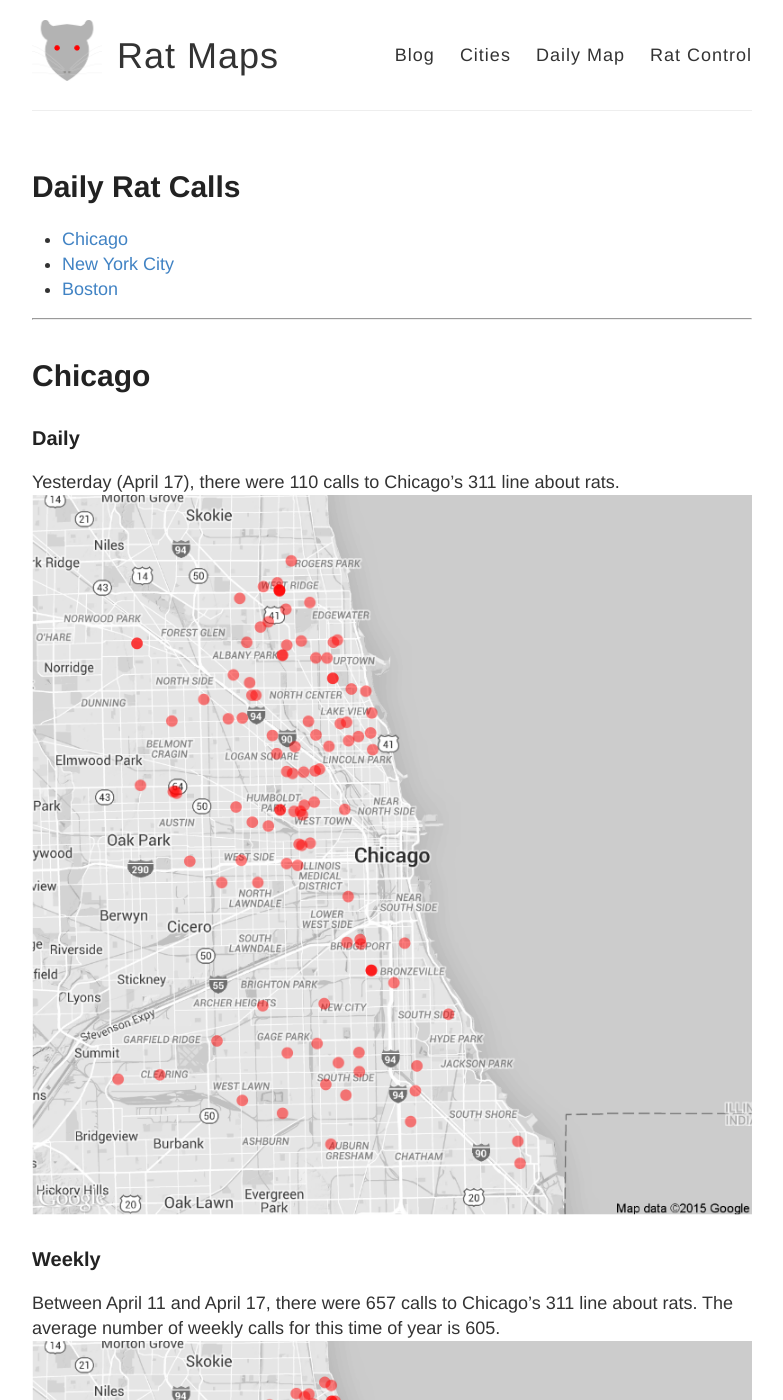
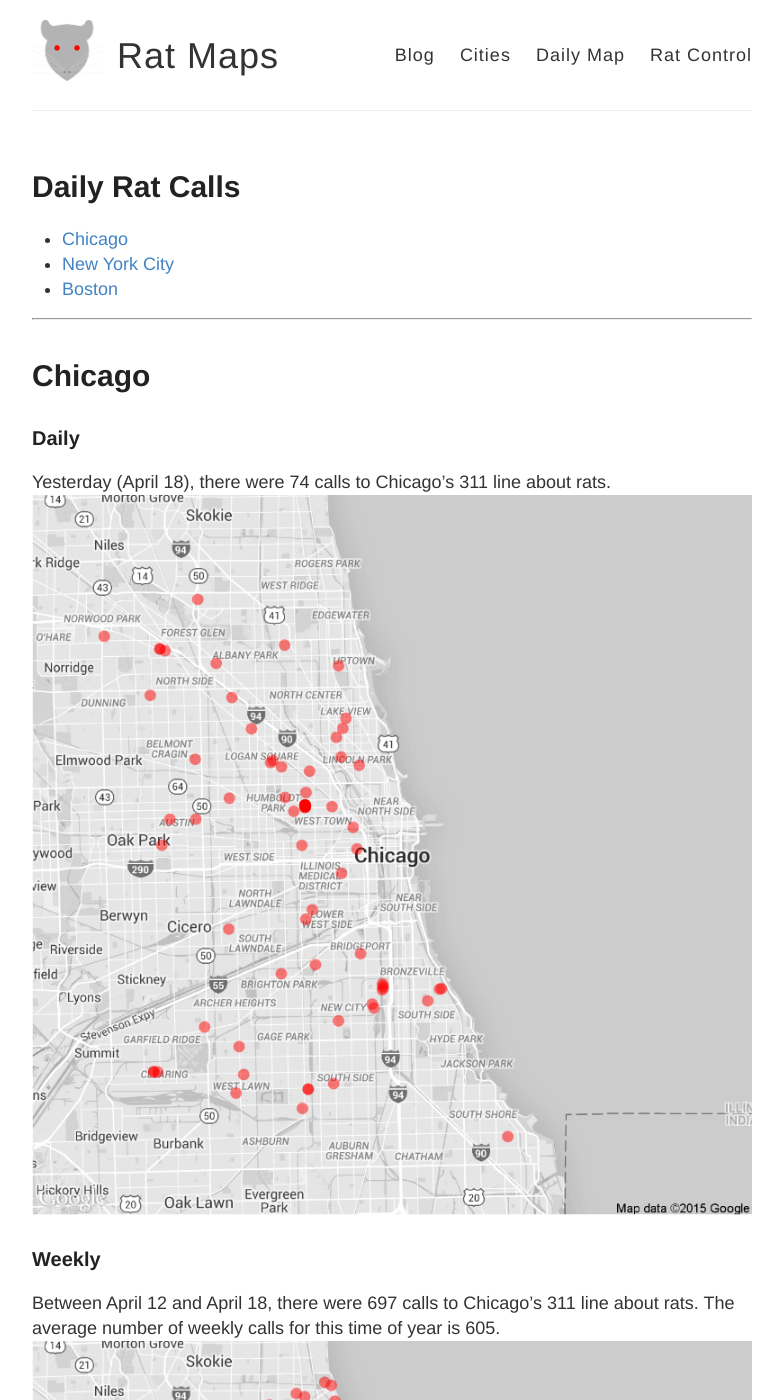
Before and after one commit to DanielHadley/ratmaps, a Jekyll site: the page built from daily.md, in a window 1280 px wide and 1400 px high. Shown: the whole window, without its empty margins (248-1031 px from the left). Built offline with Jekyll 4.4.1, drawn with Linux system fonts in a browser that asks for light colours; comment, search, counter and statistics services are not loaded; some of the changed text lies outside the part shown.

Commit message:
Daily Maps

```diff
--- a/daily.md
+++ b/daily.md
@@ -15,22 +15,22 @@ tags: Chicago NYC weekly daily rats
 
 ### Daily
 
-Yesterday (April 17), there were 110 calls to Chicago's 311 line about rats.
+Yesterday (April 18), there were 74 calls to Chicago's 311 line about rats.
 ![Chicago rat calls to 311 weekly map]({{ site.cityimages }}/daily/Chicago_Rat_Map_Daily.png)
 
 ### Weekly
-Between April 11 and April 17, there were 657 calls to Chicago's 311 line about rats. The average number of weekly calls for this time of year is 605.
+Between April 12 and April 18, there were 697 calls to Chicago's 311 line about rats. The average number of weekly calls for this time of year is 605.
 ![Chicago rat calls to 311 weekly map]({{ site.cityimages }}/daily/Chicago_Rat_Map_Weekly.png)
 ***
 # New York City <a id="nyc"><a>
 
 ### Daily
 
-Yesterday (April 17), there were 6 calls to New York City's 311 line about rats.
+Yesterday (April 18), there were 7 calls to New York City's 311 line about rats.
 ![NYC rat calls to 311 weekly map]({{ site.cityimages }}/daily/NYC_Rat_Map_Daily.png)
 
 ### Weekly
-Between April 11 and April 17, there were 244 calls to New York City's 311 line about rats. The average number of weekly calls for this time of year is 221.
+Between April 12 and April 18, there were 261 calls to New York City's 311 line about rats. The average number of weekly calls for this time of year is 221.
 ![NYC rat calls to 311 weekly map]({{ site.cityimages }}/daily/NYC_Rat_Map_Weekly.png)
 
 Each red dot represents one call about a rat seen in that location. The dots are transparent, so multiple calls from one location will be seen as a solid dot. The usual caveats apply: more calls do not necessarily mean that there are more rats in that location than other parts of the city. A cluster of dots could indicate that one resident is unusually vocal about rodents in his or her neighborhood. Also, more densely populated neighborhoods tend to make more calls to 311.
```
Also changed, not shown: images/pages/daily/Chicago_Rat_Map_Daily.png, images/pages/daily/Chicago_Rat_Map_Weekly.png, images/pages/daily/NYC_Rat_Map_Daily.png, images/pages/daily/NYC_Rat_Map_Weekly.png.
